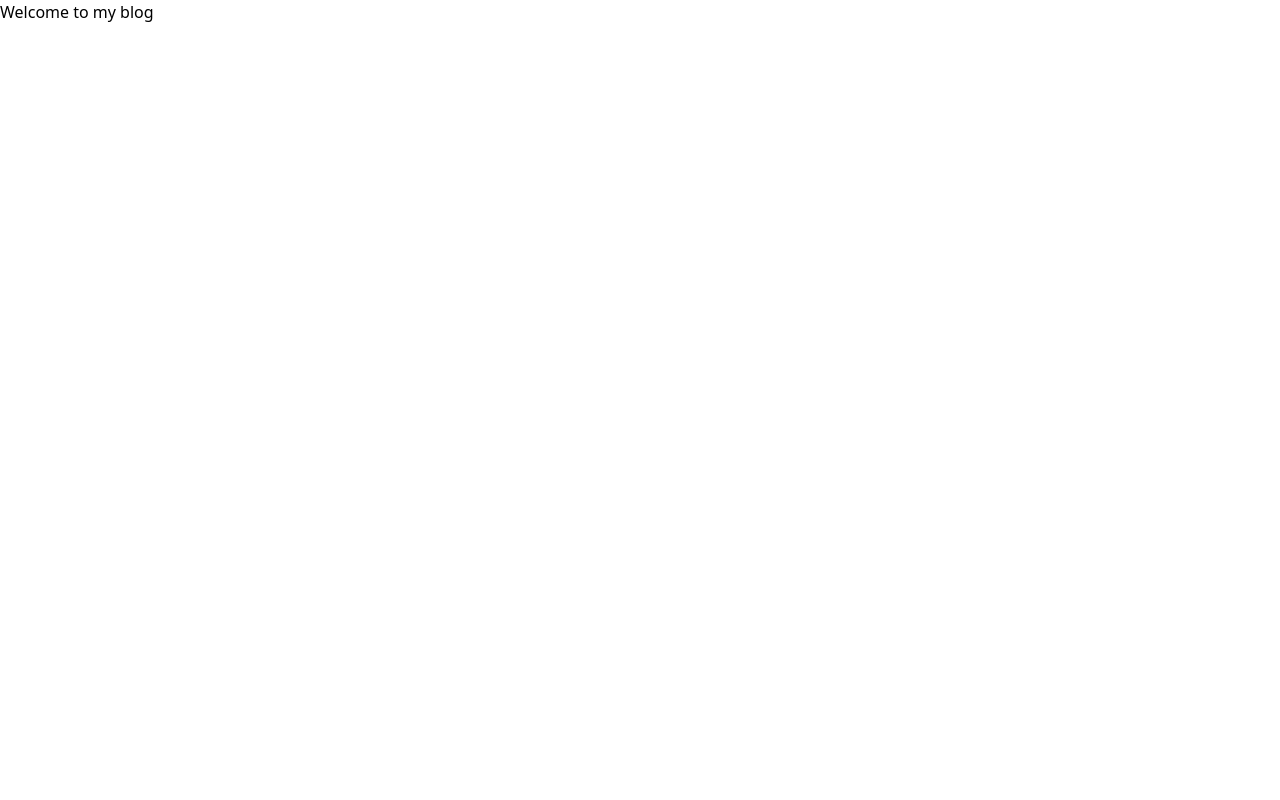
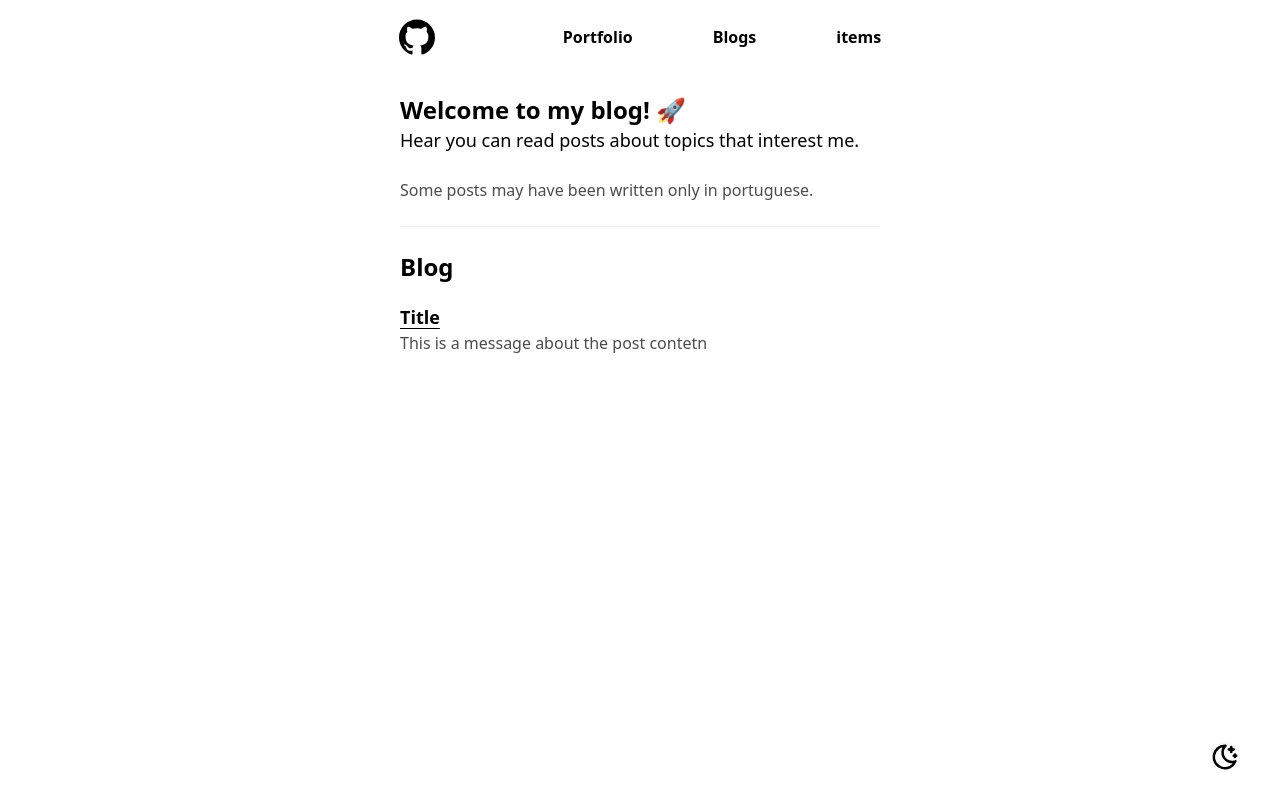
Before and after one commit to Gabrielll04/blog, a React (Vite) app: page /blog in a window 1280 px wide. Built offline with nearby package versions, Linux system fonts and the light colour scheme.

Commit message:
Adding blog page

```diff
--- a/src/App.tsx
+++ b/src/App.tsx
@@ -42,17 +42,19 @@ function App() {
                 <TbAddressBook className="text-green-700 text-4xl" />
                 <span className="font-semibold text-xl">Portfolio</span>
               </div>
-              <div className="land-button ring-indigo-200 dark:ring-indigo-900 bg-indigo-100 cursor-pointer dark:bg-indigo-400">
+              <a href="/blog" className="land-button ring-indigo-200 dark:ring-indigo-900 bg-indigo-100 cursor-pointer dark:bg-indigo-400">
                 <TbAlignBoxLeftTop className="text-indigo-700 text-4xl" />
                 <span className="font-semibold text-xl">Blog</span>
-              </div>
+              </a>
               <SocialButtons/>
             </div>
           </div>
         </div>
       </div>
-      <ThemeButton darkMode={darkMode} themeToggleHandler={themeToggleHandler}/>
-    </main>
+      <div className="flex bottom-0 right-0 fixed">
+        <ThemeButton darkMode={darkMode} themeToggleHandler={themeToggleHandler}/>
+      </div>
+      </main>
   )
 }
 
--- /dev/null
+++ b/src/Components/post-card.tsx
@@ -0,0 +1,8 @@
+export default function PostCard({}) {
+    return (
+        <a className="flex flex-col  w-full h-14 cursor-pointer">
+            <span className="underline-offset-4 font-semibold text-lg underline decoration">Title</span>
+            <span className="opacity-70">This is a message about the post contetn</span>
+        </a>
+    )
+}
--- a/src/Components/social-buttons.tsx
+++ b/src/Components/social-buttons.tsx
@@ -15,6 +15,6 @@ export default function SocialButtons() {
                 <a href="#" className="h-full">
                   <SiInstagram className="w-5 h-full text-gray-300 transition ease-in-out hover:text-[#C13584]" />
                 </a>
-              </div>
+        </div>
     )
 }
--- a/src/Components/ui/theme-button.tsx
+++ b/src/Components/ui/theme-button.tsx
@@ -3,7 +3,7 @@ import { TbMoonStars, TbSun } from 'react-icons/tb'
 export default function ThemeButton({ darkMode, themeToggleHandler }: any) {
     return (
         <button onClick={themeToggleHandler}
-            className="self-end text-3xl mr-3 mb-3 sm:mr-10 sm:mb-7 rounded-full shadow-inner"
+            className="text-3xl mr-3 mb-3 sm:mr-10 sm:mb-7 rounded-full shadow-inner"
         >
             {darkMode ? <TbSun /> : <TbMoonStars />}
         </button>
--- /dev/null
+++ b/src/pages/Blog.tsx
@@ -0,0 +1,38 @@
+import { useState } from "react"
+import getTheme from "../lib/get-theme"
+import ThemeToggle from "../lib/theme-toggle"
+import ThemeButton from "../Components/ui/theme-button"
+import SideBar from "../Components/side-bar"
+import PostCard from "../Components/post-card"
+
+export default function BlogPage() {
+  const usrTheme = getTheme()
+  const [darkMode, setDarkMode] = useState<boolean>(usrTheme)
+
+  function themeToggleHandler() {
+    ThemeToggle(usrTheme, setDarkMode)
+  }
+
+  return (
+    <main className={`flex flex-col w-screen h-screen max-h-none overflow-auto lg:overflow-hidden transition ease-in-out delay-400 ${darkMode ? "dark" : ""}`}>
+      <SideBar />
+      <section className="mx-auto w-[30rem] h-full max-h-none">
+        <article className="flex flex-col mt-5">
+          <p className="font-semibold text-2xl">Welcome to my blog! &#128640;</p>
+          <span className="text-lg">Hear you can read posts about topics that interest me.</span>
+          <span className="opacity-70 mt-6">Some posts may have been written only in portuguese.</span>
+          <hr className="opacity-70 mt-6"/>
+        </article >
+        <article className="flex flex-col mt-6">
+          <p className="text-2xl font-semibold">Blog</p>
+          <div className="flex flex-col w-full py-5">
+            <PostCard />
+          </div>
+        </article>
+      </section>
+      <div className="bottom-0 right-0 fixed">
+        <ThemeButton darkMode={darkMode} themeToggleHandler={themeToggleHandler}/>
+      </div>
+    </main>
+  )
+}
--- a/src/routes/routes.tsx
+++ b/src/routes/routes.tsx
@@ -1,6 +1,7 @@
 import { createBrowserRouter } from "react-router-dom";
 
 import App from "../App";
+import BlogPage from "../pages/Blog";
 
 export const router = createBrowserRouter([
     {
@@ -9,6 +10,6 @@ export const router = createBrowserRouter([
     },
     {
         path: '/blog',
-        element: <p>Welcome to my blog</p>
+        element: <BlogPage />
     }
 ]);
```
